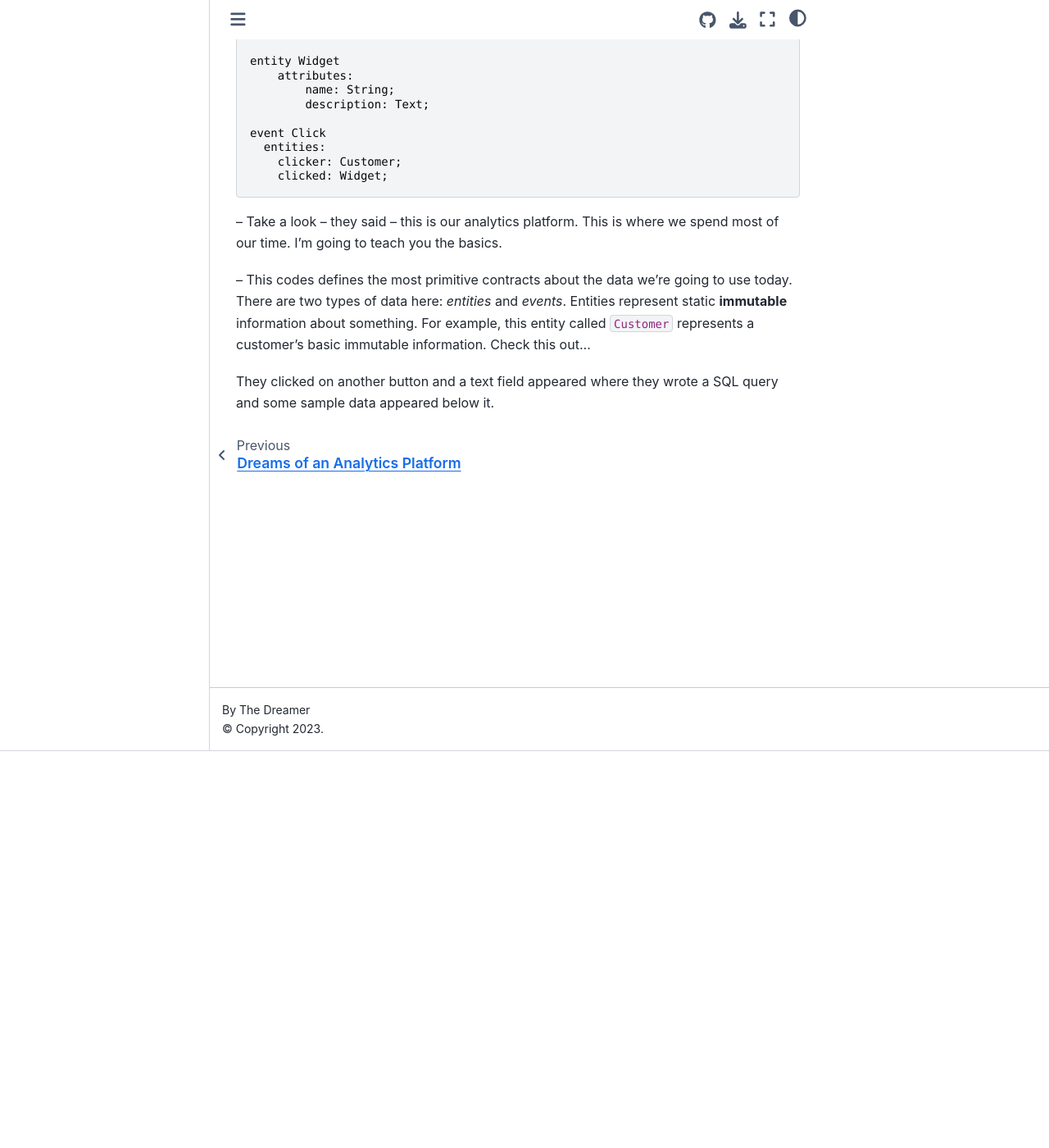
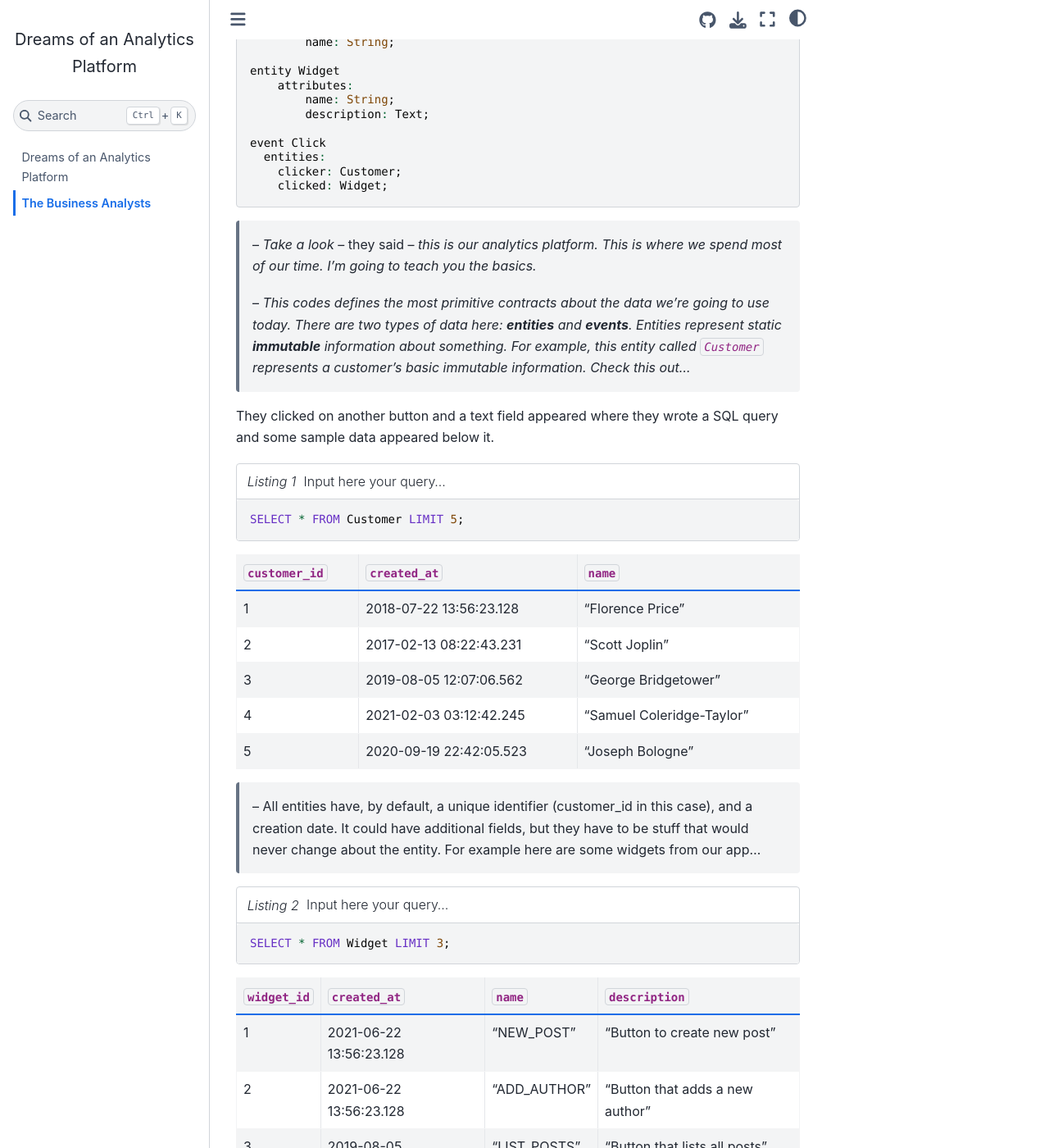
Before and after one commit to rcalsaverini/dreams, a Jupyter Book: the page built from contents/01_the_bas.md, in a window 1280 px wide and 1400 px high, scrolled down 484 px. Shown: the whole window at 82% size. Built offline with Jupyter Book 1.0.4 settings and Sphinx 7.4.7 and the Sphinx Book theme 1.1.4, drawn with Linux system fonts in a browser that asks for light colours; some of the changed text lies outside the part shown.

Commit message:
Finished copying from my old docˆ

````diff
--- a/_toc.yml
+++ b/_toc.yml
@@ -1,4 +1,4 @@
-format: jb-article
+format: jb-book
 root: contents/00_intro.md
-sections:
+chapters:
 - file: contents/01_the_bas.md
--- a/contents/01_the_bas.md
+++ b/contents/01_the_bas.md
@@ -4,15 +4,14 @@ The first people I met were a group of Business Analysts. They worked in the a t
 
 One of them approached me and said:
 
-– Hey... are you the new BA? C'mon here, I'm doing some work that might interest you.
+>– Hey... are you the new BA? C'mon here, I'm doing some work that might interest you.
 
 I sat beside them at a desk. They opened a browser, typed [analytics.platform](http://analytics.platform) and a website loaded, with a slick interface. They clicked a button and a kind of development interface opened. Inside it there was some code.
 
-```{code-block}
+```js
 entity Customer
     attributes:
         name: String;
-        client_since: Date;
 
 entity Widget
     attributes:
@@ -25,8 +24,96 @@ event Click
     clicked: Widget;
 ```
 
-– Take a look – they said – this is our analytics platform. This is where we spend most of our time. I'm going to teach you the basics.
-
-– This codes defines the most primitive contracts about the data we're going to use today. There are two types of data here: *entities* and *events*. Entities represent static **immutable** information about something. For example, this entity called `Customer` represents a customer's basic immutable information. Check this out...
+>– *Take a look* – they said – *this is our analytics platform. This is where we spend most of our time. I'm going to teach you the basics.*
+>
+>– *This codes defines the most primitive contracts about the data we're going to use today. There are two types of data here: **entities** and **events**. Entities represent static **immutable** information about something. For example, this entity called `Customer` represents a customer's basic immutable information. Check this out...*
 
 They clicked on another button and a text field appeared where they wrote a SQL query and some sample data appeared below it.
+
+```{code-block} sql
+---
+caption: |
+    Input here your query...
+---
+SELECT * FROM Customer LIMIT 5;
+```
+
+```{table}
+| `customer_id` | `created_at`            | `name`                    |
+|---------------|-------------------------|---------------------------|
+| 1             | 2018-07-22 13:56:23.128 | "Florence Price"          |
+| 2             | 2017-02-13 08:22:43.231 | "Scott Joplin"            |
+| 3             | 2019-08-05 12:07:06.562 | "George Bridgetower"      |
+| 4             | 2021-02-03 03:12:42.245 | "Samuel Coleridge-Taylor" |
+| 5             | 2020-09-19 22:42:05.523 | "Joseph Bologne"          |
+```
+
+>– All entities have, by default, a unique identifier (customer_id in this case), and a creation date. It could have additional fields, but they have to be stuff that would never change about the entity. For example here are some widgets from our app...
+
+```{code-block} sql
+---
+caption: |
+    Input here your query...
+---
+SELECT * FROM Widget LIMIT 3;
+```
+
+```{table}
+| `widget_id` | `created_at`            | `name`       | `description`                   |
+|-------------|-------------------------|--------------|---------------------------------|
+| 1           | 2021-06-22 13:56:23.128 | "NEW_POST"   | "Button to create new post"     |
+| 2           | 2021-06-22 13:56:23.128 | "ADD_AUTHOR" | "Button that adds a new author" |
+| 3           | 2019-08-05 12:07:06.562 | "LIST_POSTS" | "Button that lists all posts"   |
+```
+
+>– Events on the other hand represent things that happened to entities. They are immutable as well, if an event happened, it happened. It can't unhappen. They also have and unique identifier and a creation date, but more importantly, the have relationships!
+>
+>– What are relationships?
+>
+>– They are stuff that are the entities affected by the event! For example, this event is a click. Every time a user clicks in a widget of the app, a new event is created here. Check this…
+
+
+```{code-block} sql
+---
+caption: |
+    Input here your query...
+---
+SELECT
+    Customer.customer_id,
+    Widget.name,
+    Click.created_at
+FROM Click(Customer, Widget)
+WHERE Widget.widget_id = 1
+LIMIT 3;
+```
+
+```{table}
+| `Customer.customer_id` | `Widget.name` | `Click.created_at`  |
+|------------------------|---------------|---------------------|
+| 262                    | "NEW_POST"    | 2022-06-01 15:31:32 |
+| 123                    | "NEW_POST"    | 2022-06-01 15:31:53 |
+| 3465                   | "NEW_POST"    | 2022-06-01 15:32:23 |
+| 235                    | "NEW_POST"    | 2022-06-01 15:33:01 |
+```
+
+>– What's that TotalClicks thing?
+>
+>– That's a state, that's a transformation or aggregation indexed by entities. You have to declare what are the entities that index it and how to calculate it. Here, let me show it to you.
+
+```js
+state TotalClicks
+  entities:
+    Customer;
+    Widget;
+
+  fields:
+    totalClicks: Int;
+
+  batch (clicks: List[Click]) {
+    this.totalClicks = count(clicks);
+  }
+
+  update (click: Click) {
+    this.totalClicks += 1;
+  }
+```
````
